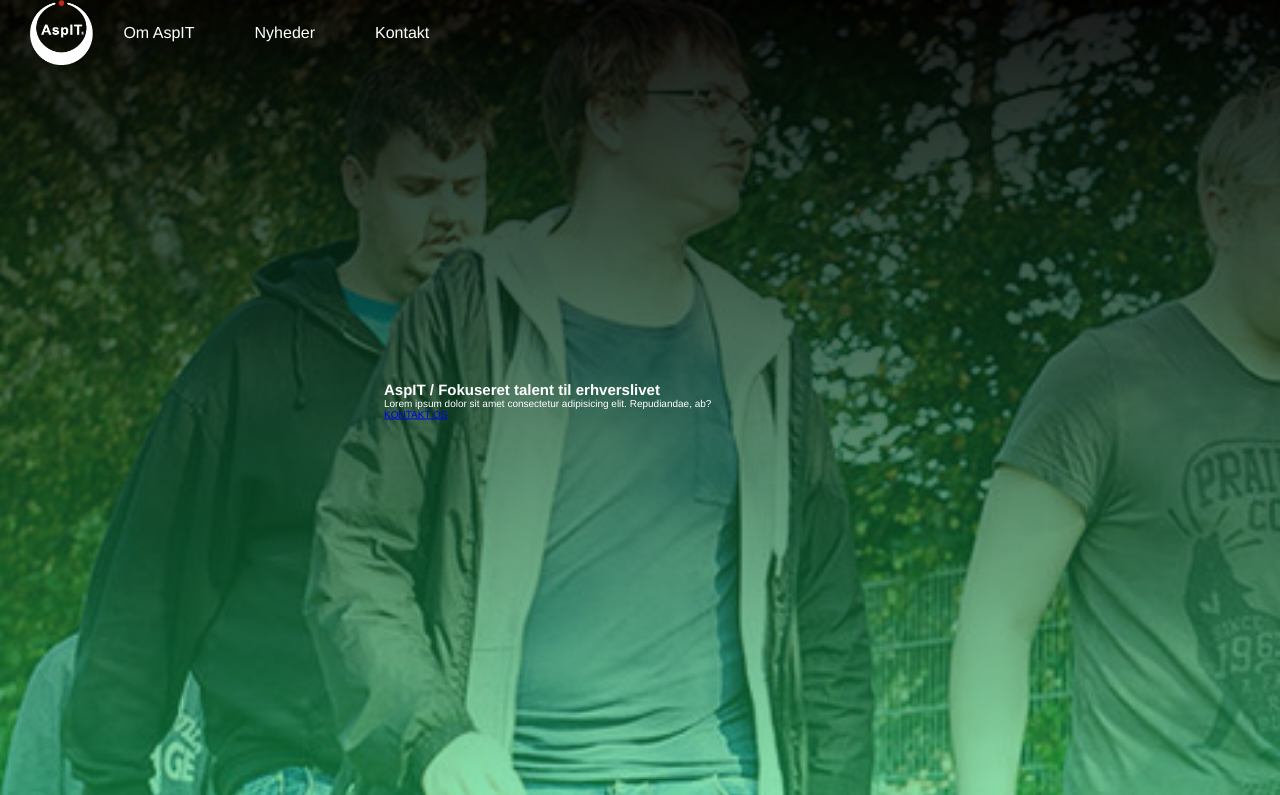
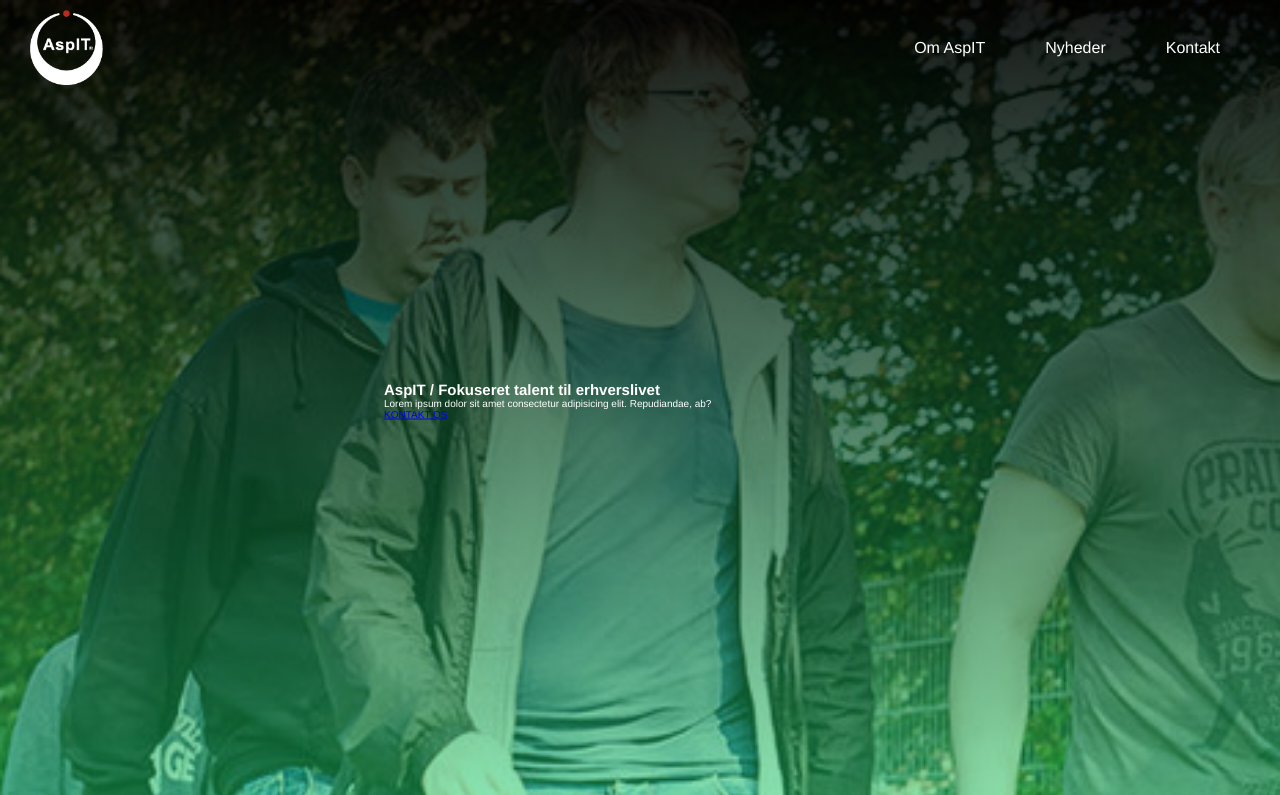
Before and after one commit to Will1400/AspIt-ny-side, a website: page index.html in a window 1280 px wide. Shown: the top 795 px of the page. Drawn offline with nearby package versions, Linux system fonts and the light colour scheme; files that its build step writes are made by us from their sources.

Commit message:
Made the header bigger

```diff
--- a/sass/layout/_header.scss
+++ b/sass/layout/_header.scss
@@ -1,9 +1,10 @@
 .header {
     position: fixed;
     z-index: 99;
-    height: 6.5rem;
+    height: 9.5rem;
+    width: 100%;
     display: flex;
-    padding: 0 3rem;
+    padding: 1rem 3rem;
     &__logo-box {
         img {
             height: 100%;
```
